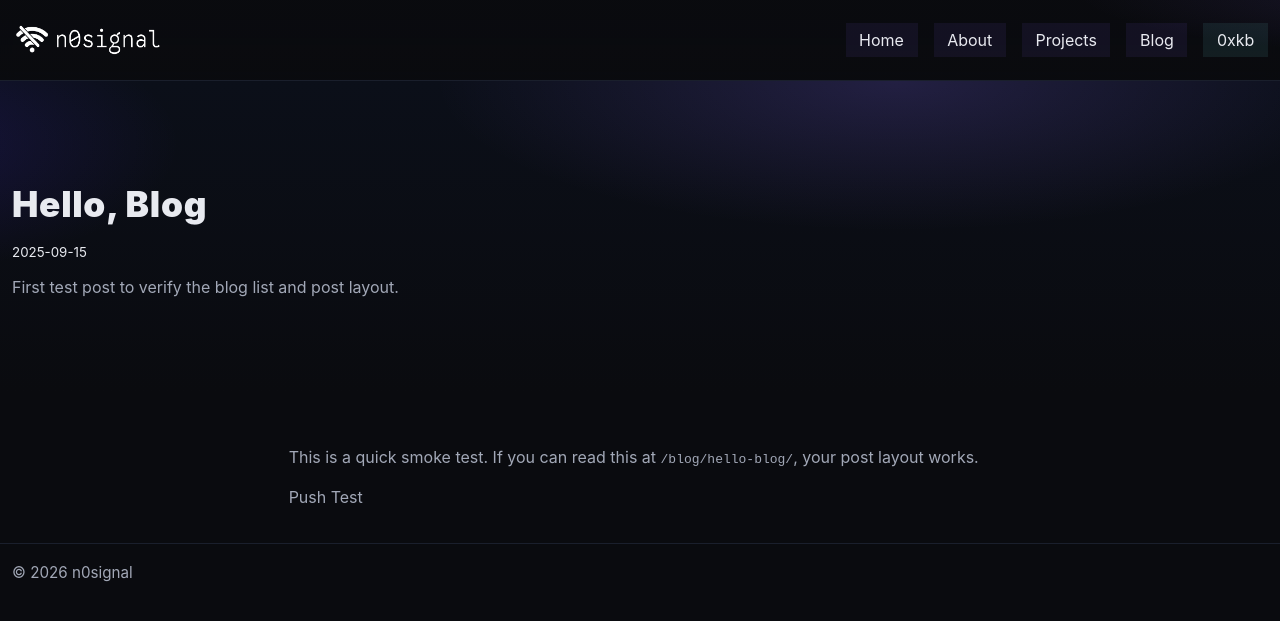
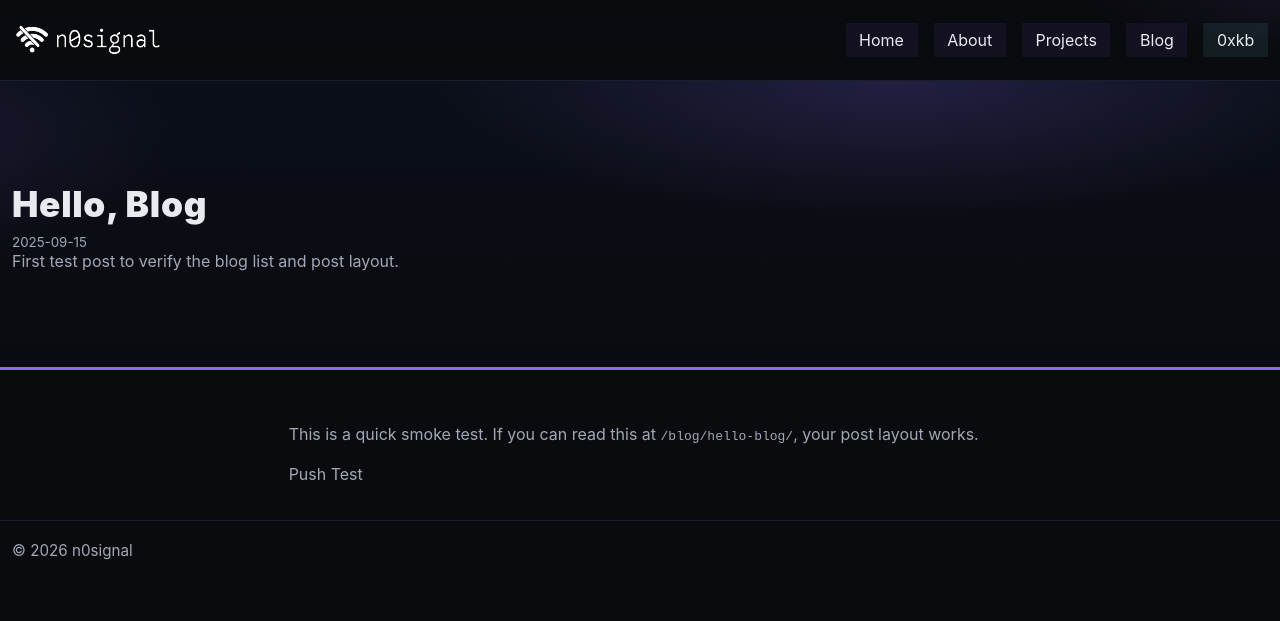
Before and after one commit to Kaninte/n0signal.dev, a Jekyll site: the page built from _posts/2025-09-15-hello-world.md, in a window 1280 px wide. Shown: the top 621 px of the page. Built offline with Jekyll 4.4.1, drawn with Linux system fonts in a browser that asks for light colours.

Commit message:
Update style.css

```diff
--- a/assets/style.css
+++ b/assets/style.css
@@ -76,6 +76,49 @@ nav a.nav-kb:hover {
   font-weight:900; letter-spacing:.02em; margin:.35rem 0 .4rem;
 }
 .lead{color:var(--muted); max-width:60ch; margin:0 0 1rem}
+
+/* Individual blog post hero accent */
+
+.post-hero{
+  --hero-accent:var(--purple);
+
+  border-bottom:3px solid var(--hero-accent);
+
+  background:
+    radial-gradient(
+      60% 80% at 70% 0%,
+      color-mix(in srgb, var(--hero-accent) 18%, transparent),
+      transparent 60%
+    ),
+    radial-gradient(
+      40% 70% at -10% 20%,
+      color-mix(in srgb, var(--hero-accent) 12%, transparent),
+      transparent 60%
+    ),
+    linear-gradient(180deg, #0b0f19 0%, #0a0b0f 100%);
+}
+
+.post-hero.red{
+  --hero-accent:var(--red);
+}
+
+.post-hero.blue{
+  --hero-accent:var(--blue);
+}
+
+.post-hero.purp,
+.post-hero.purple{
+  --hero-accent:var(--purple);
+}
+
+.post-hero .kicker{
+  color:var(--hero-accent);
+}
+
+.post-date{
+  margin:.4rem 0 0;
+  color:var(--muted);
+}
 
 /* ===== Grids & Cards (shared) ===== */
 .grid{display:grid; gap:1rem; grid-template-columns: repeat(3, minmax(0,1fr))}
```
